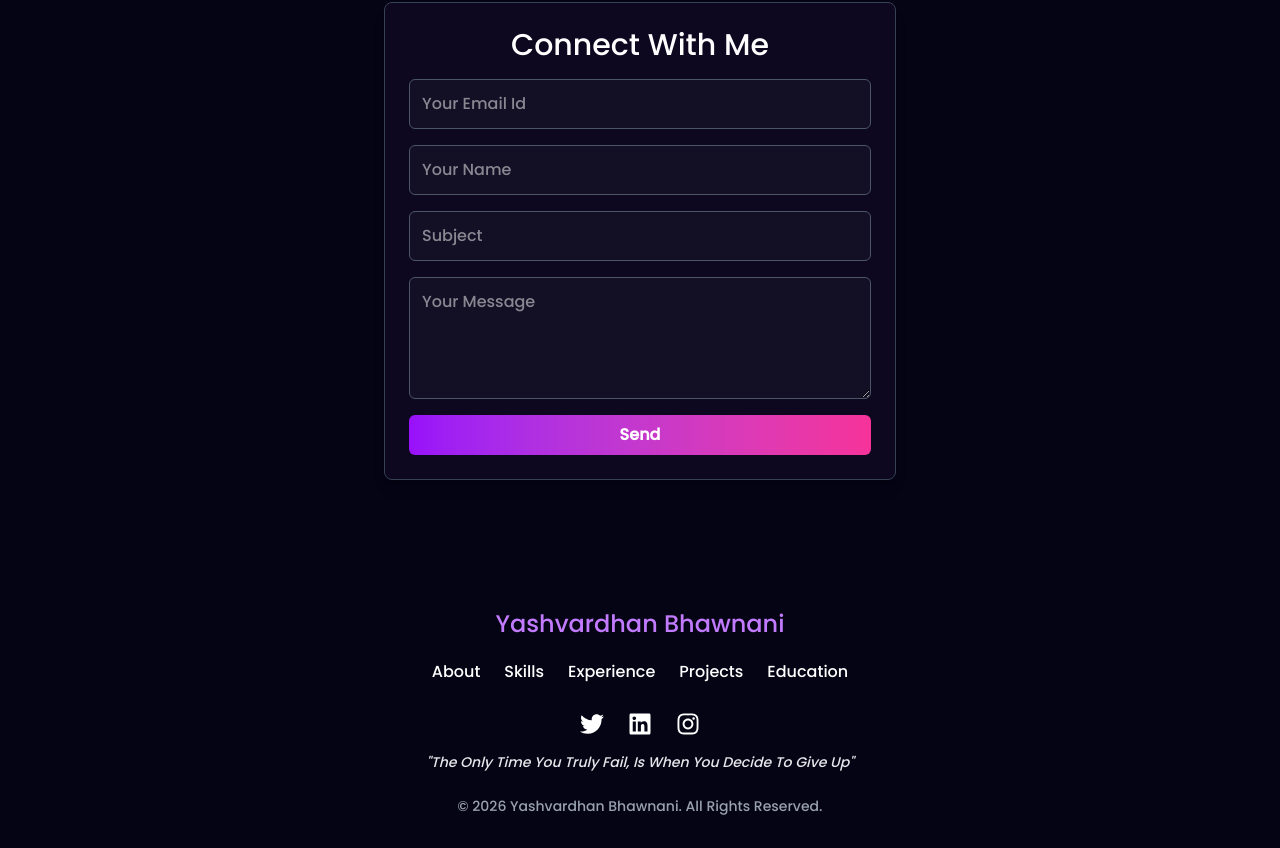
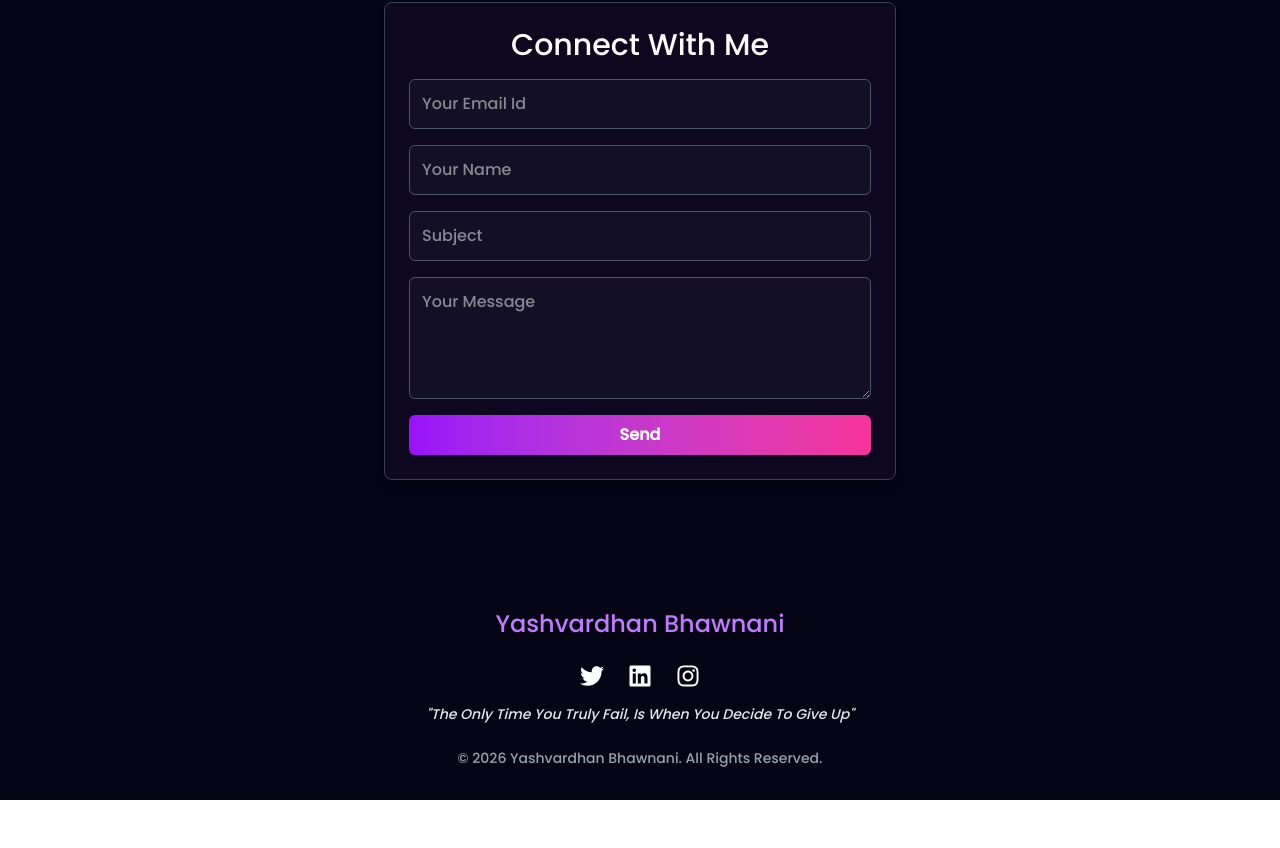
Before and after one commit to YashvardhanBhawnani/Portfolio-react, a React (Vite) app: page / in a window 1280 px wide. Shown: the part 6000-6848 px from the top of the page. After the commit the page ends 6800 px from the top, so only its background shows below. Built offline with nearby package versions, Linux system fonts and the light colour scheme.

Commit message:
remove navlinks in footer

```diff
--- a/src/components/Footer/Footer.jsx
+++ b/src/components/Footer/Footer.jsx
@@ -13,24 +13,6 @@ const Footer = () => {
         <h2 className="text-xl lg:text-2xl  text-purple-400 capitalize">
           yashvardhan bhawnani
         </h2>
-        {/* nav links */}
-        <nav className="flex flex-wrap justify-center space-x-4 sm:space-x-6 mt-4">
-          {[
-            { name: "About", id: "about" },
-            { name: "Skills", id: "skills" },
-            { name: "Experience", id: "experience" },
-            { name: "Projects", id: "projects" },
-            { name: "Education", id: "education" },
-          ].map((item, idx) => (
-            <button
-              key={idx}
-              onClick={() => handleScroll(item.id)}
-              className="hover:text-purple-500 text-sm sm:text-base my-1 cursor-pointer"
-            >
-              {item.name}
-            </button>
-          ))}
-        </nav>
         {/* social media icons */}
         <div className="flex flex-wrap justify-center space-x-6 mt-6">
           {[
```
